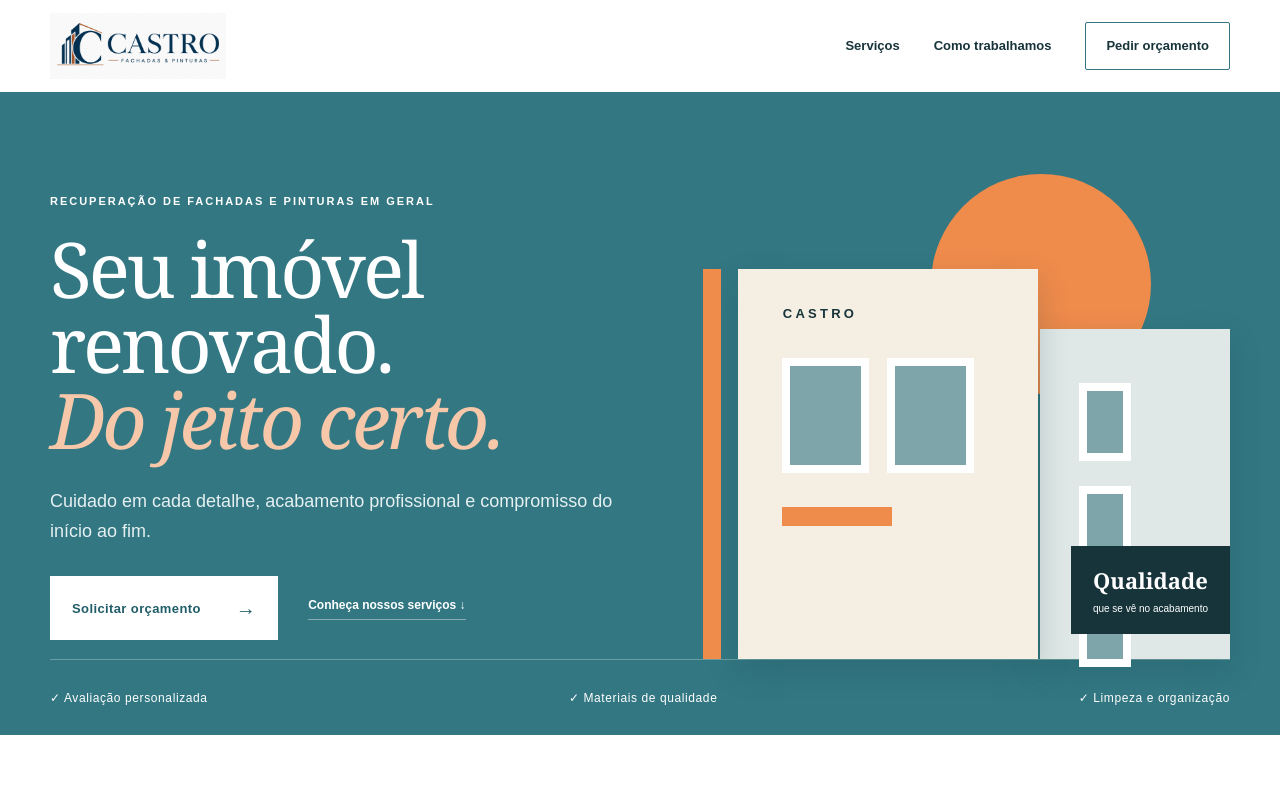
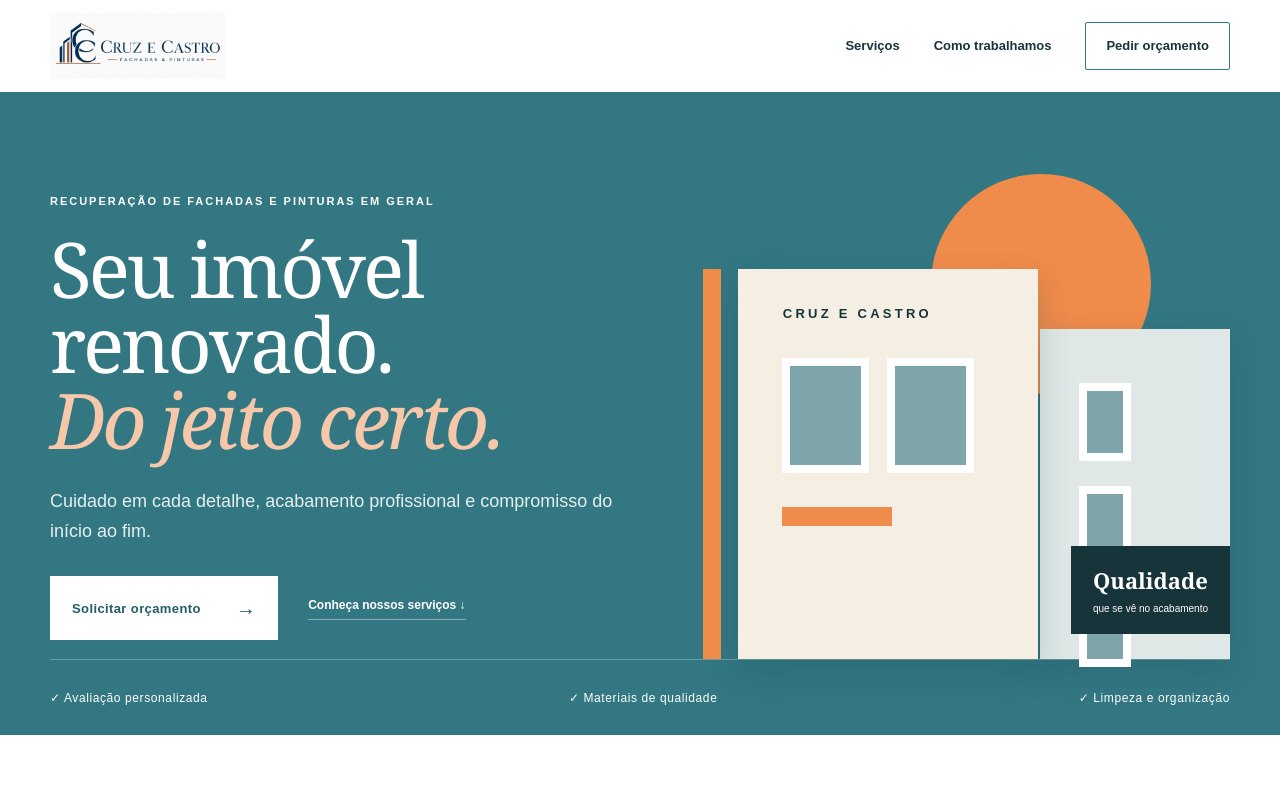
Before and after one commit to djwendelsilva/castropinturas, a Next.js app: page / in a window 1280 px wide. Shown: the top 800 px of the page. Built offline with nearby package versions, Linux system fonts and the light colour scheme.

Commit message:
Rename brand to Cruz e Castro

```diff
--- a/app/layout.tsx
+++ b/app/layout.tsx
@@ -1,9 +1,9 @@
 import type { Metadata } from 'next';
 import './globals.css';
 export const metadata: Metadata = {
-  title: 'Castro | Recuperação de Fachadas e Pinturas',
+  title: 'Cruz e Castro | Recuperação de Fachadas e Pinturas',
   description: 'Recuperação de fachadas, pintura residencial e comercial com acabamento profissional e cuidado em cada detalhe.',
-  openGraph: { title: 'Castro | Recuperação de Fachadas e Pinturas', description: 'Seu imóvel renovado, do jeito certo.', images: ['/og.png'], locale: 'pt_BR', type: 'website' },
-  twitter: { card: 'summary_large_image', title: 'Castro | Recuperação de Fachadas e Pinturas', description: 'Seu imóvel renovado, do jeito certo.', images: ['/og.png'] },
+  openGraph: { title: 'Cruz e Castro | Recuperação de Fachadas e Pinturas', description: 'Seu imóvel renovado, do jeito certo.', images: ['/og.png'], locale: 'pt_BR', type: 'website' },
+  twitter: { card: 'summary_large_image', title: 'Cruz e Castro | Recuperação de Fachadas e Pinturas', description: 'Seu imóvel renovado, do jeito certo.', images: ['/og.png'] },
 };
 export default function RootLayout({ children }: Readonly<{ children: React.ReactNode }>) { return <html lang="pt-BR"><body>{children}</body></html>; }
--- a/app/page.tsx
+++ b/app/page.tsx
@@ -8,12 +8,12 @@ const whatsappUrl = 'https://wa.me/5521989990138?text=Olá%21%20Gostaria%20de%20
 
 export default function Home() {
   return <main>
-    <header className="nav wrap"><a className="brand" href="#inicio" aria-label="Castro, início"><img src="/logo-castro.png" alt="Castro — Fachadas e Pinturas" /></a><nav aria-label="Navegação principal"><a href="#servicos">Serviços</a><a href="#processo">Como trabalhamos</a><a href={whatsappUrl} target="_blank" rel="noreferrer" className="navCta">Pedir orçamento</a></nav></header>
-    <section className="hero" id="inicio"><div className="wrap heroGrid"><div className="heroCopy"><p className="eyebrow">Recuperação de fachadas e pinturas em geral</p><h1>Seu imóvel renovado.<br/><em>Do jeito certo.</em></h1><p className="lead">Cuidado em cada detalhe, acabamento profissional e compromisso do início ao fim.</p><div className="actions"><a className="button light" href={whatsappUrl} target="_blank" rel="noreferrer">Solicitar orçamento <span>→</span></a><a className="textLink" href="#servicos">Conheça nossos serviços ↓</a></div></div><div className="facade" aria-label="Ilustração de uma fachada renovada"><div className="sun"/><div className="building back"><i/><i/><i/></div><div className="building front"><b>CASTRO</b><i/><i/><span/></div><div className="paintLine"/><div className="heroBadge"><strong>Qualidade</strong><span>que se vê no acabamento</span></div></div></div><div className="trust wrap"><span>✓ Avaliação personalizada</span><span>✓ Materiais de qualidade</span><span>✓ Limpeza e organização</span></div></section>
+    <header className="nav wrap"><a className="brand" href="#inicio" aria-label="Cruz e Castro, início"><img src="/logo-cruz-e-castro.png" alt="Cruz e Castro — Fachadas e Pinturas" /></a><nav aria-label="Navegação principal"><a href="#servicos">Serviços</a><a href="#processo">Como trabalhamos</a><a href={whatsappUrl} target="_blank" rel="noreferrer" className="navCta">Pedir orçamento</a></nav></header>
+    <section className="hero" id="inicio"><div className="wrap heroGrid"><div className="heroCopy"><p className="eyebrow">Recuperação de fachadas e pinturas em geral</p><h1>Seu imóvel renovado.<br/><em>Do jeito certo.</em></h1><p className="lead">Cuidado em cada detalhe, acabamento profissional e compromisso do início ao fim.</p><div className="actions"><a className="button light" href={whatsappUrl} target="_blank" rel="noreferrer">Solicitar orçamento <span>→</span></a><a className="textLink" href="#servicos">Conheça nossos serviços ↓</a></div></div><div className="facade" aria-label="Ilustração de uma fachada renovada"><div className="sun"/><div className="building back"><i/><i/><i/></div><div className="building front"><b>CRUZ E CASTRO</b><i/><i/><span/></div><div className="paintLine"/><div className="heroBadge"><strong>Qualidade</strong><span>que se vê no acabamento</span></div></div></div><div className="trust wrap"><span>✓ Avaliação personalizada</span><span>✓ Materiais de qualidade</span><span>✓ Limpeza e organização</span></div></section>
     <section className="services wrap" id="servicos"><div className="sectionHead"><div><p className="eyebrow dark">O que fazemos</p><h2>Soluções para renovar<br/>e proteger.</h2></div><p>Da preparação ao acabamento, cuidamos de cada etapa para entregar um resultado bonito, resistente e bem executado.</p></div><div className="serviceGrid">{services.map((s) => <article className="serviceCard" key={s.number}><span>{s.number}</span><div className="serviceIcon" aria-hidden="true">{s.number === '01' ? '▥' : s.number === '02' ? '⌂' : '▦'}</div><h3>{s.title}</h3><p>{s.text}</p><a href={whatsappUrl} target="_blank" rel="noreferrer">Quero um orçamento →</a></article>)}</div></section>
-    <section className="promise"><div className="wrap promiseGrid"><div className="colorBlock"><div className="roller">▰<span/></div><p>Uma nova aparência.<br/><strong>Uma nova impressão.</strong></p></div><div className="promiseCopy"><p className="eyebrow dark">Por que escolher a Castro</p><h2>Confiança para transformar seu espaço.</h2><p>Sabemos que uma obra exige planejamento, respeito e transparência. Por isso, trabalhamos com comunicação direta e cuidado com o seu patrimônio.</p><ul><li><b>01</b><span><strong>Experiência e atenção</strong>Diagnóstico cuidadoso antes de começar.</span></li><li><b>02</b><span><strong>Acabamento profissional</strong>Preparação correta para um resultado duradouro.</span></li><li><b>03</b><span><strong>Compromisso com prazos</strong>Organização em todas as etapas do serviço.</span></li></ul></div></div></section>
+    <section className="promise"><div className="wrap promiseGrid"><div className="colorBlock"><div className="roller">▰<span/></div><p>Uma nova aparência.<br/><strong>Uma nova impressão.</strong></p></div><div className="promiseCopy"><p className="eyebrow dark">Por que escolher a Cruz e Castro</p><h2>Confiança para transformar seu espaço.</h2><p>Sabemos que uma obra exige planejamento, respeito e transparência. Por isso, trabalhamos com comunicação direta e cuidado com o seu patrimônio.</p><ul><li><b>01</b><span><strong>Experiência e atenção</strong>Diagnóstico cuidadoso antes de começar.</span></li><li><b>02</b><span><strong>Acabamento profissional</strong>Preparação correta para um resultado duradouro.</span></li><li><b>03</b><span><strong>Compromisso com prazos</strong>Organização em todas as etapas do serviço.</span></li></ul></div></div></section>
     <section className="process wrap" id="processo"><p className="eyebrow dark">Simples e transparente</p><h2>Como trabalhamos</h2><div className="steps">{steps.map((step, i) => <article key={step[0]}><b>0{i+1}</b><span/><h3>{step[0]}</h3><p>{step[1]}</p></article>)}</div></section>
     <section className="contact" id="contato"><div className="wrap contactInner"><div><p className="eyebrow">Vamos conversar?</p><h2>Pronto para renovar<br/>seu imóvel?</h2><p>Solicite uma avaliação e receba um orçamento personalizado para o seu projeto.</p></div><a className="button light big" href={whatsappUrl} target="_blank" rel="noreferrer">Solicitar orçamento agora <span>→</span></a></div></section>
-    <footer className="wrap"><a className="brand darkBrand" href="#inicio"><img src="/logo-castro.png" alt="Castro — Fachadas e Pinturas" /></a><p>Recuperação de fachadas e pinturas em geral.</p><p>© 2026 Castro. Todos os direitos reservados.</p><div className="developerCredit"><span>Desenvolvedor: <strong>Wendel Silva</strong></span><a href="mailto:djwendelrj@gmail.com">djwendelrj@gmail.com</a></div></footer>
+    <footer className="wrap"><a className="brand darkBrand" href="#inicio"><img src="/logo-cruz-e-castro.png" alt="Cruz e Castro — Fachadas e Pinturas" /></a><p>Recuperação de fachadas e pinturas em geral.</p><p>© 2026 Cruz e Castro. Todos os direitos reservados.</p><div className="developerCredit"><span>Desenvolvedor: <strong>Wendel Silva</strong></span><a href="mailto:djwendelrj@gmail.com">djwendelrj@gmail.com</a></div></footer>
   </main>;
 }
```
Also changed, not shown: public/logo-cruz-e-castro.png (added), public/og.png.
